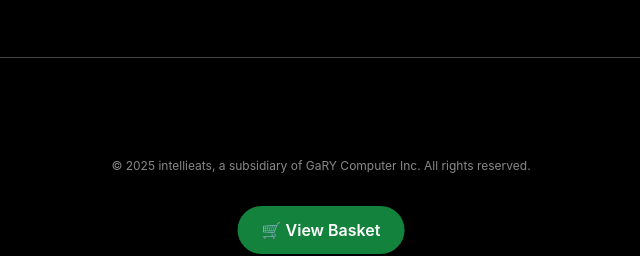
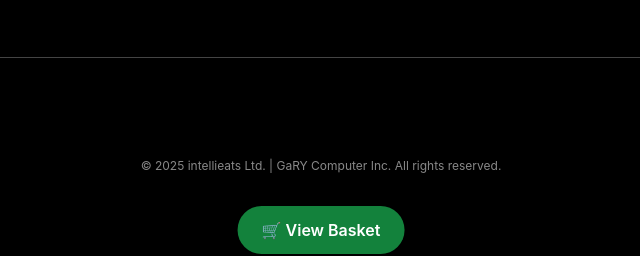
Before and after one commit to IZA165/intellieats, a plain HTML site: page home.html in a window 1280 px wide. Shown: the part 466-722 px from the top of the page, 319-959 px from the left. Drawn offline with Linux system fonts and the light colour scheme.

Commit message:
Update home.html

```diff
--- a/home.html
+++ b/home.html
@@ -200,7 +200,7 @@
 
   <!-- Footer -->
   <footer>
-    © 2025 intellieats, a subsidiary of GaRY Computer Inc. All rights reserved.
+    © 2025 intellieats Ltd. | GaRY Computer Inc. All rights reserved.
   </footer>
 
   <script>
```
